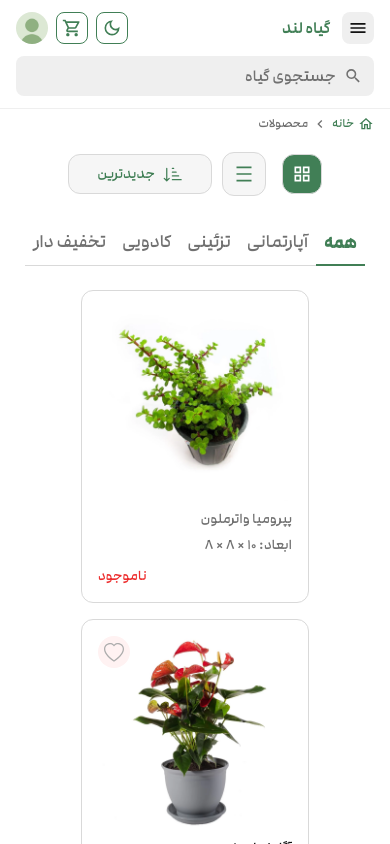
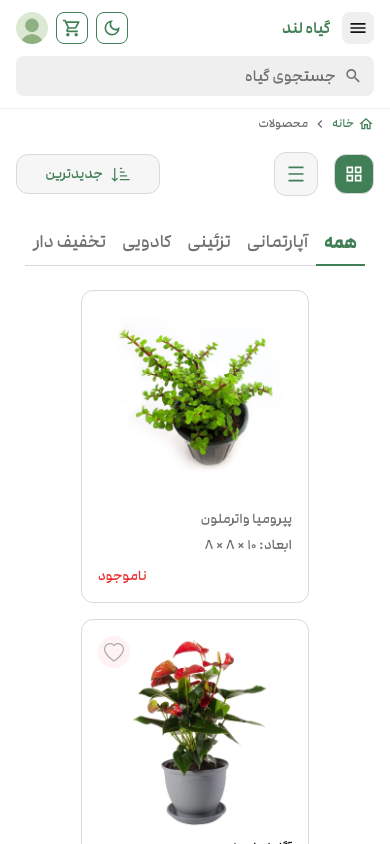
Before and after one commit to alisadeghi192/nextjs-full-stack-ecommerce-giahland, a Next.js app: page /products in a window 390 px wide. Shown: the top 844 px of the page. Built offline with nearby package versions, Linux system fonts and the light colour scheme.

Commit message:
style(products): make ProductsHeader responsive on mobile

```diff
--- a/src/components/features/products/ProductsHeader.tsx
+++ b/src/components/features/products/ProductsHeader.tsx
@@ -24,14 +24,14 @@ export default function ProductsHeader() {
 
   return (
     <div className="mb-6">
-      <div className="flex items-center justify-between max-lg:flex-col-reverse max-lg:gap-y-6">
+      <div className="flex items-center justify-between max-lg:flex-col-reverse max-lg:gap-y-6 ">
         <Tabs
           tabs={productTabs}
           activeTab={activeTab}
           currentSort={selectedSort}
           currentView={viewMode}
         />
-        <div className="flex items-center gap-x-4 max-sm:gap-x-2.5">
+        <div className="flex items-center gap-x-4  max-xs:w-full max-xs:justify-between">
           <ViewToggleWrapper />
           <SortDropdownWrapper options={productSortOptions} />
         </div>
```
